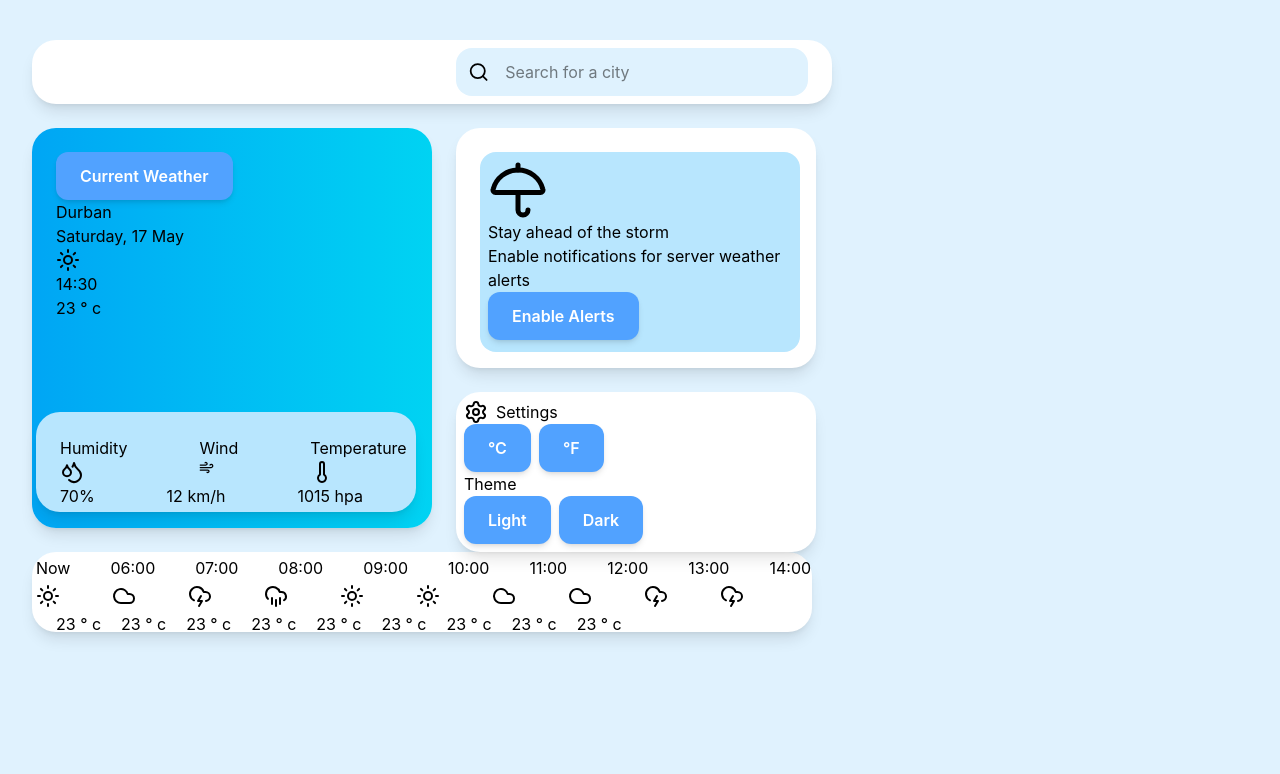
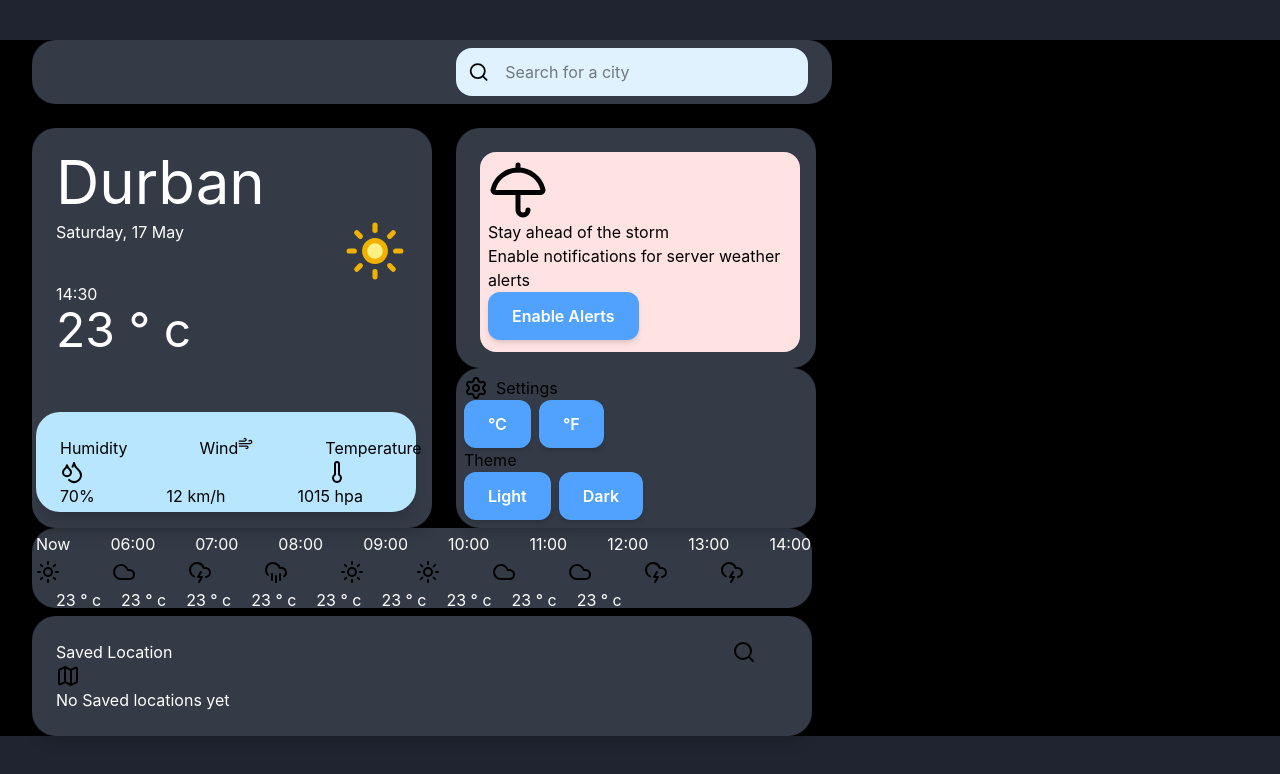
Before and after one commit to Happiness549/ReactTS-Weather-App, a React (Vite) app: page / in a window 1280 px wide. Shown: the top 774 px of the page. Built offline with nearby package versions, Linux system fonts and the light colour scheme.

Commit message:
Created DailyForecst component which is still empty, I created SavedLocation component for saved location and its content, I changed colors on every existing components and text colors.

```diff
--- a/src/App.css
+++ b/src/App.css
@@ -1,4 +1,4 @@
 
 body{
-    background-color: #e0f2fe;
+    background-color: #1F2430;
 }
--- a/src/Settings/Settings.tsx
+++ b/src/Settings/Settings.tsx
@@ -6,7 +6,7 @@ import { Button } from '../components/ui/Button'
 
 export const Settings = () => {
   return (
-    <Card className=' w-90 h-40 p-2'>
+    <Card className=' w-90 h-40 p-2 -mt-6 bg-[#343A46]'>
 
       <div className='flex gap-2'>
         <SettingsIcon/>
--- a/src/components/SearchBar/SearchBar.tsx
+++ b/src/components/SearchBar/SearchBar.tsx
@@ -10,7 +10,7 @@ export const SearchBar = () => {
   return (
 
     <div >
-        <Card className='w-200 flex justify-center items-center mt-10 h-16'>
+        <Card className='w-200 flex justify-center items-center mt-10 h-16 bg-[#343A46]'>
 
             <div className='flex bg-sky-100 rounded-2xl p-3 w-2/3 ml-100 gap-4'>
                  <Search/>
--- a/src/components/WeatherCard/HourlyForecast.tsx
+++ b/src/components/WeatherCard/HourlyForecast.tsx
@@ -8,18 +8,18 @@ import { CloudLightning } from 'lucide-react';
 
 export const HourlyForecast = () => {
   return (
-    <Card className='h-20 p-1 w-195'>
+    <Card className='h-20 p-1 w-195 mb-2 bg-[#343A46]'>
         <div className='flex gap-10'>
-            <Text variant={'p'}>Now</Text>
-            <Text variant={'p'}>06:00</Text>
-            <Text variant={'p'}>07:00</Text>
-            <Text variant={'p'}>08:00</Text>
-            <Text variant={'p'}>09:00</Text>
-            <Text variant={'p'}>10:00</Text>
-            <Text variant={'p'}>11:00</Text>
-            <Text variant={'p'}>12:00</Text>
-            <Text variant={'p'}>13:00</Text>
-            <Text variant={'p'}>14:00</Text>
+            <Text variant={'p'} className='text-white'>Now</Text>
+            <Text variant={'p'} className='text-white'>06:00</Text>
+            <Text variant={'p'} className='text-white'>07:00</Text>
+            <Text variant={'p'} className='text-white'>08:00</Text>
+            <Text variant={'p'} className='text-white'>09:00</Text>
+            <Text variant={'p'} className='text-white'>10:00</Text>
+            <Text variant={'p'} className='text-white'>11:00</Text>
+            <Text variant={'p'} className='text-white'>12:00</Text>
+            <Text variant={'p'} className='text-white'>13:00</Text>
+            <Text variant={'p'} className='text-white'>14:00</Text>
 
         </div>
         <div className='flex gap-13 mt-1'>
@@ -36,15 +36,15 @@ export const HourlyForecast = () => {
         </div>
         <div className='flex gap-5 mt-1'>
             <Text variant={'p'}></Text>
-            <Text variant={'p'}>23 {"\u00B0"} c</Text>
-            <Text variant={'p'}>23 {"\u00B0"} c</Text>
-            <Text variant={'p'}>23 {"\u00B0"} c</Text>
-            <Text variant={'p'}>23 {"\u00B0"} c</Text>
-            <Text variant={'p'}>23 {"\u00B0"} c</Text>
-            <Text variant={'p'}>23 {"\u00B0"} c</Text>
-            <Text variant={'p'}>23 {"\u00B0"} c</Text>
-            <Text variant={'p'}>23 {"\u00B0"} c</Text>
-            <Text variant={'p'}>23 {"\u00B0"} c</Text>
+            <Text variant={'p'} className='text-white'>23 {"\u00B0"} c</Text>
+            <Text variant={'p'} className='text-white'>23 {"\u00B0"} c</Text>
+            <Text variant={'p'} className='text-white'>23 {"\u00B0"} c</Text>
+            <Text variant={'p'} className='text-white'>23 {"\u00B0"} c</Text>
+            <Text variant={'p'} className='text-white'>23 {"\u00B0"} c</Text>
+            <Text variant={'p'} className='text-white'>23 {"\u00B0"} c</Text>
+            <Text variant={'p'} className='text-white'>23 {"\u00B0"} c</Text>
+            <Text variant={'p'} className='text-white'>23 {"\u00B0"} c</Text>
+            <Text variant={'p'} className='text-white'>23 {"\u00B0"} c</Text>
         </div>
     </Card>
   )
--- /dev/null
+++ b/src/components/WeatherCard/SavedLocations.tsx
@@ -0,0 +1,18 @@
+import React from 'react'
+import { Text } from '../ui/Text'
+import { Card } from '../ui/Card'
+import { Map } from 'lucide-react'
+import { Search } from 'lucide-react'
+
+export const SavedLocations = () => {
+  return (
+    <Card className='w-195 bg-[#343A46]'>
+        <div className='flex gap-140'>
+             <Text variant={'h1'} className='text-white'>Saved Location</Text>
+             <Search/>
+        </div>
+        <Map/>
+        <Text variant={'p'} className='text-white'>No Saved locations yet</Text>
+    </Card>
+  )
+}
--- a/src/components/WeatherCard/WeatherAlerts.tsx
+++ b/src/components/WeatherCard/WeatherAlerts.tsx
@@ -6,8 +6,8 @@ import { Button } from '../ui/Button'
 
 export const WeatherAlerts = () => {
   return (
-    <Card className=' w-90 h-60'>
-        <div className='bg-sky-200 w-80 h-50 p-2 rounded-2xl'>
+    <Card className=' w-90 h-60 bg-[#343A46]'>
+        <div className=' w-80 h-50 p-2 rounded-2xl bg-red-100'>
               <Text variant={'h1'} ><Umbrella className='w-15 h-15'/>Stay ahead of the storm</Text>
                   <Text variant={'p'} >Enable notifications for server weather alerts</Text>
                   <Button text={'Enable Alerts'} />
--- a/src/components/WeatherCard/WeatherCard.tsx
+++ b/src/components/WeatherCard/WeatherCard.tsx
@@ -7,13 +7,16 @@ import { Button } from '../ui/Button'
 
 export const WeatherCard = () => {
   return (
-    <Card className='bg-gradient-to-r from-sky-500 to-cyan-400 w-100 h-100'>
-        <Button text={'Current Weather'}/>
-            <Text variant={'h1'} className='text-base color-red'>Durban</Text>
-            <Text variant={'p'}>Saturday, 17 May</Text>
-            <Sun/>
-            <Text variant={'p'}>14:30</Text>
-            <Text variant={'h2'}>23 {"\u00B0"} c</Text>
+    <Card className='bg-[#343A46] to-cyan-400 w-100 h-100'>
+            <Text variant={'h1'} className='text-6xl text-white'>Durban</Text>
+            <div className='flex gap-40 mt-2'>
+              <Text variant={'p'} className='text-white'>Saturday, 17 May</Text>
+              <Sun className="text-yellow-500 fill-yellow-200" size={62}
+      />
+            </div>
+
+            <Text variant={'p'} className='text-white'>14:30</Text>
+            <Text variant={'h2'} className='text-5xl text-white'>23 {"\u00B0"} c</Text>
     </Card>
   )
 }
--- a/src/components/ui/Card.tsx
+++ b/src/components/ui/Card.tsx
@@ -8,7 +8,7 @@ interface CardProps{
 
 export const Card : React.FC<CardProps> = ({children,className}) => {
   return (
-    <div className={twMerge('rounded-3xl bg-white p-6 shadow-lg', className )}>
+    <div className={twMerge('rounded-3xl BG-[#2A2F3B] p-6 shadow-lg', className )}>
         {children}
 
     </div>
--- a/src/components/ui/Container.tsx
+++ b/src/components/ui/Container.tsx
@@ -8,7 +8,7 @@ interface ContainerProps{
 
 export const Container:React.FC<ContainerProps> = ({children}) => {
   return (
-    <div className='mx-auto w-full max-w-7x1 px-4 sm:px-6 lg:px-8'>
+    <div className='mx-auto w-full max-w-7x1 px-4 sm:px-6 lg:px-8 bg-black'>
     {children}
       </div>
   )
--- a/src/components/ui/Text.tsx
+++ b/src/components/ui/Text.tsx
@@ -4,20 +4,19 @@ type Props = {
     variant?: String,
     children?: React.ReactNode,
     className?: string,
-    style?: React.CSSProperties
 }
 
-export const Text: React.FC<Props> = ({variant, children, style}) => {
-  if(variant === 'span') return <span style={style}>{children}</span>
-  if(variant === 'h1') return <h1 style={style}>{children}</h1>
-  if(variant === 'h2') return <h2 style={style}>{children}</h2>
-  if(variant === 'h3') return <h3 style={style}>{children}</h3>
-  if(variant === 'h4') return <h4 style={style}>{children}</h4>
-  if(variant === 'p') return <p style={style}>{children}</p>
+export const Text: React.FC<Props> = ({variant, children, className}) => {
+  if(variant === 'span') return <span className={className}>{children}</span>
+  if(variant === 'h1') return <h1 className={className}>{children}</h1>
+  if(variant === 'h2') return <h2 className={className}>{children}</h2>
+  if(variant === 'h3') return <h3 className={className}>{children}</h3>
+  if(variant === 'h4') return <h4 className={className}>{children}</h4>
+  if(variant === 'p') return <p className={className}>{children}</p>
 
 
 
     return (
-    <div style={style}>{children}</div>
+    <div className={className}>{children}</div>
   )
 }
--- a/src/pages/Home/Home.tsx
+++ b/src/pages/Home/Home.tsx
@@ -7,6 +7,7 @@ import { WeatherStats } from '../../components/WeatherCard/WeatherStats'
 import {WeatherAlerts} from '../../components/WeatherCard/WeatherAlerts'
 import { Settings } from '../../Settings/Settings'
 import { HourlyForecast } from '../../components/WeatherCard/HourlyForecast'
+import { SavedLocations } from '../../components/WeatherCard/SavedLocations'
 
 
 export const Home = () => {
@@ -28,6 +29,7 @@ export const Home = () => {
 
         </div>
         <HourlyForecast/>
+        <SavedLocations/>
     </Container>
 </div>
 
```
Also changed, not shown: src/components/WeatherCard/DailyForecast.tsx (added).
